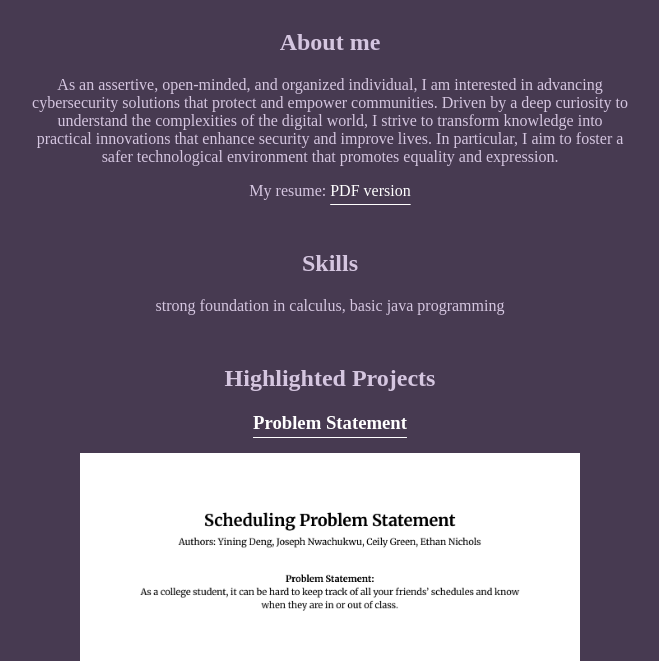
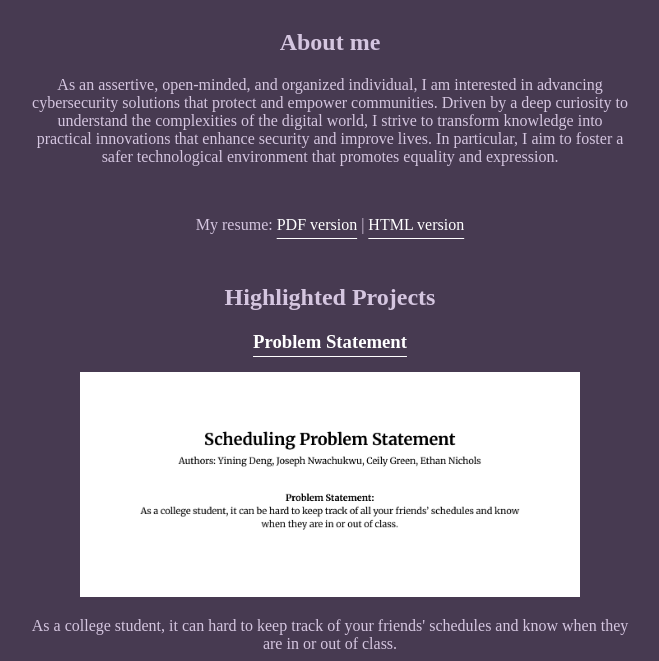
Before and after one commit to elainedeng511-collab/elainedeng511-collab.github.io, a plain HTML site: page index.html in a window 1280 px wide. Shown: the part 79-740 px from the top of the page, without its empty margins (310-969 px from the left). Drawn offline with Linux system fonts and the light colour scheme.

Commit message:
Add files via upload

```diff
--- a/index.html
+++ b/index.html
@@ -9,12 +9,12 @@
         <h1>Yining Deng</h1>
         <div class="about">
             <h2>About me</h2><p>As an assertive, open-minded, and organized individual, I am interested in advancing cybersecurity solutions that protect and empower communities. Driven by a deep curiosity to understand the complexities of the digital world, I strive to transform knowledge into practical innovations that enhance security and improve lives. In particular, I aim to foster a safer technological environment that promotes equality and expression.</p>
-            <span>
-          My resume: <a href="files/Yining Deng - Resume.pdf">PDF version</a>
-        </span>
         </div>
         <div class="skills">
-            <h2>Skills</h2><p>strong foundation in calculus, basic java programming</p>
+            <span>
+            My resume: <a href="files/Yining Deng Resume.pdf">PDF version</a>
+            | <a href="resume.html">HTML version</a>
+            </span>
         </div>
         <div class="projects">
             <h2>Highlighted Projects</h2>
```
